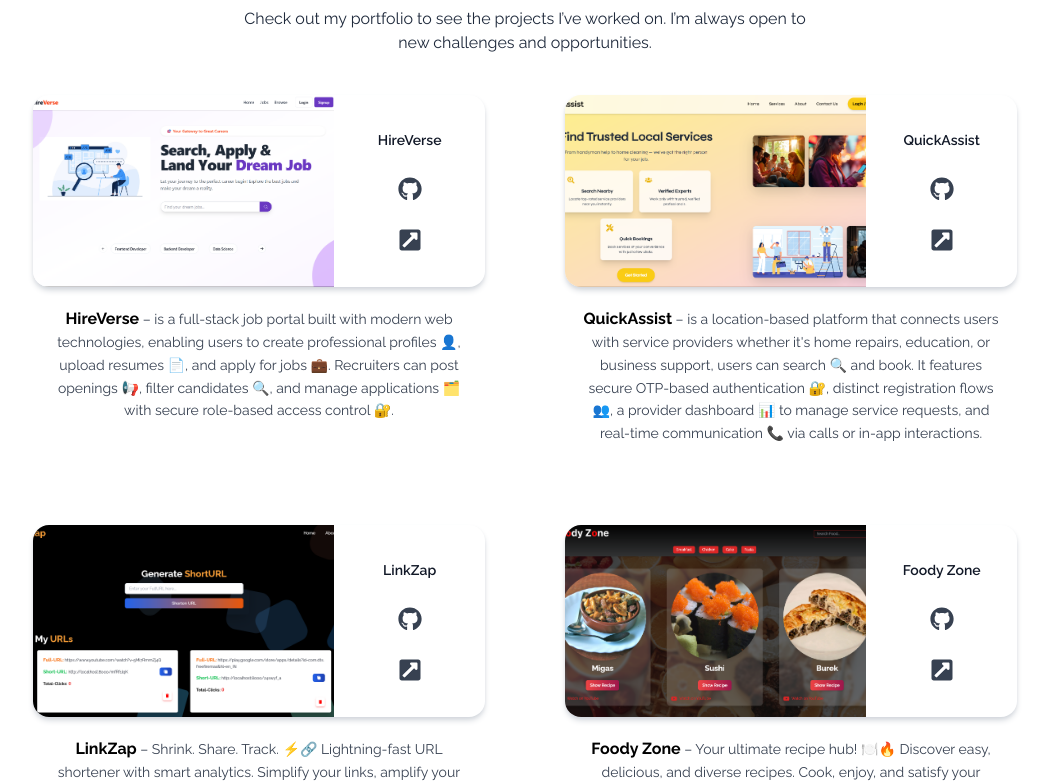
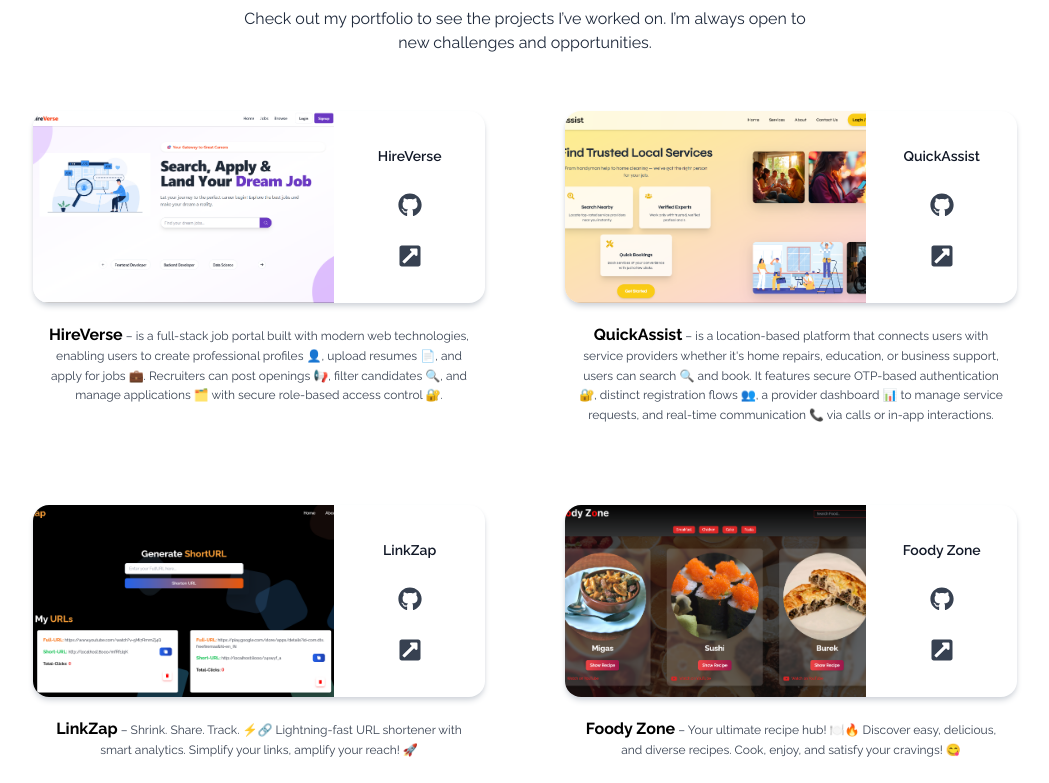
Before and after one commit to ujjawalptdr/portfolio, a React (Vite) app: page / in a window 1280 px wide. Shown: the part 1745-2528 px from the top of the page, without its empty margins (115-1164 px from the left). Built offline with nearby package versions, Linux system fonts and the light colour scheme.

Commit message:
added description

```diff
--- a/src/Components/Portfolio.jsx
+++ b/src/Components/Portfolio.jsx
@@ -67,16 +67,15 @@ const Portfolio = () => {
         title="PortFolio 🗒️"
         subtitle="Check out my portfolio to see the projects I’ve worked on. I’m always open to new challenges and opportunities."
       >
-        <div className="grid gap-8 lg:gap-20 lg:grid-cols-2">
+        <div className="grid gap-16 lg:gap-20 lg:grid-cols-2 mt-4">
           {projects.map(({ id, image, title, github, demo, description }) => (
             <motion.div
               key={id}
-              initial={{ opacity: 0, y: 40, scale: 0.95 }}
+              initial={{ opacity: 0, y: 20, scale: 0.95 }}
               whileInView={{ opacity: 1, y: 0, scale: 1 }}
-              viewport={{ once: false, amount: 0.6 }}
+              viewport={{ once: true, amount: 0.6 }}
               transition={{
-                duration: 0.6,
-                ease: [0.17, 0.67, 0.83, 0.67], // Smooth spring-like ease
+                duration: 0.9, type: "spring"
               }}
             >
               {/* Card Box */}
@@ -114,7 +113,7 @@ const Portfolio = () => {
 
               {/* Description Section (Outside Card) */}
               <div className="max-w-lg w-full mt-5 px-3">
-                <p className="text-sm text-gray-700 dark:text-gray-300 text-center leading-relaxed break-words">
+                <p className="text-xs text-gray-700 dark:text-gray-300 text-center leading-relaxed break-words">
                   <span className="font-bold text-black dark:text-green-500 text-base">{title}</span> – {description}
                 </p>
               </div>
```
